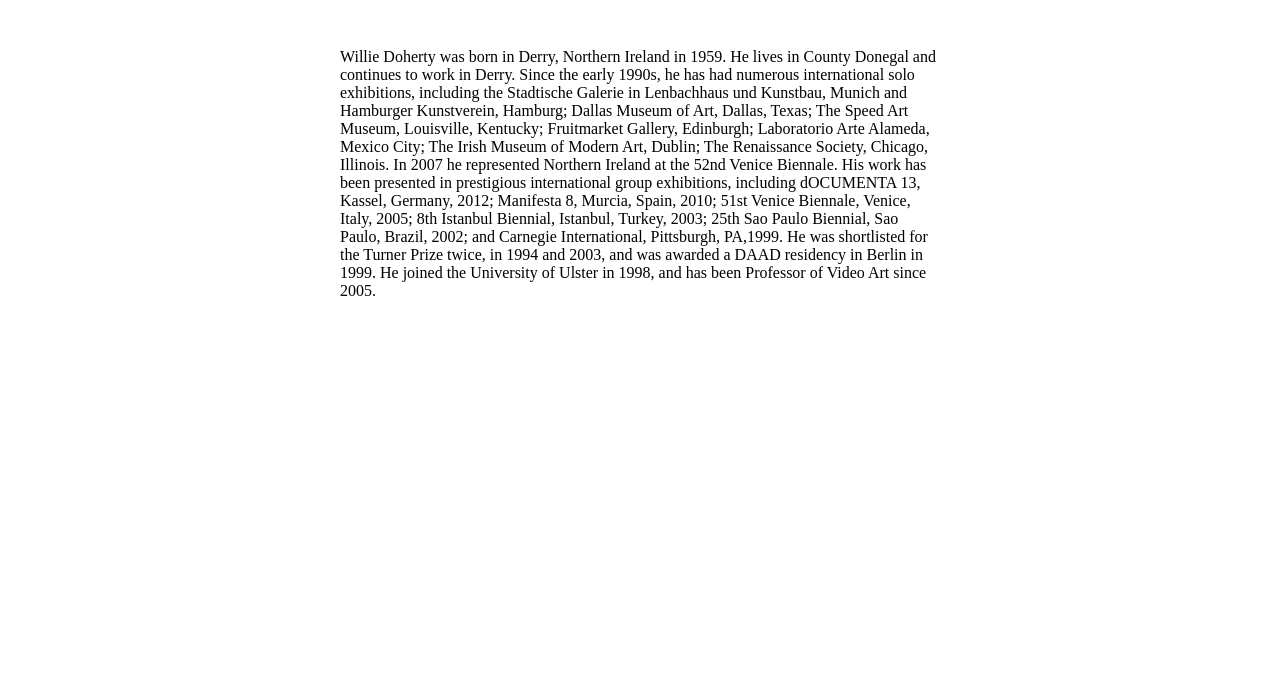
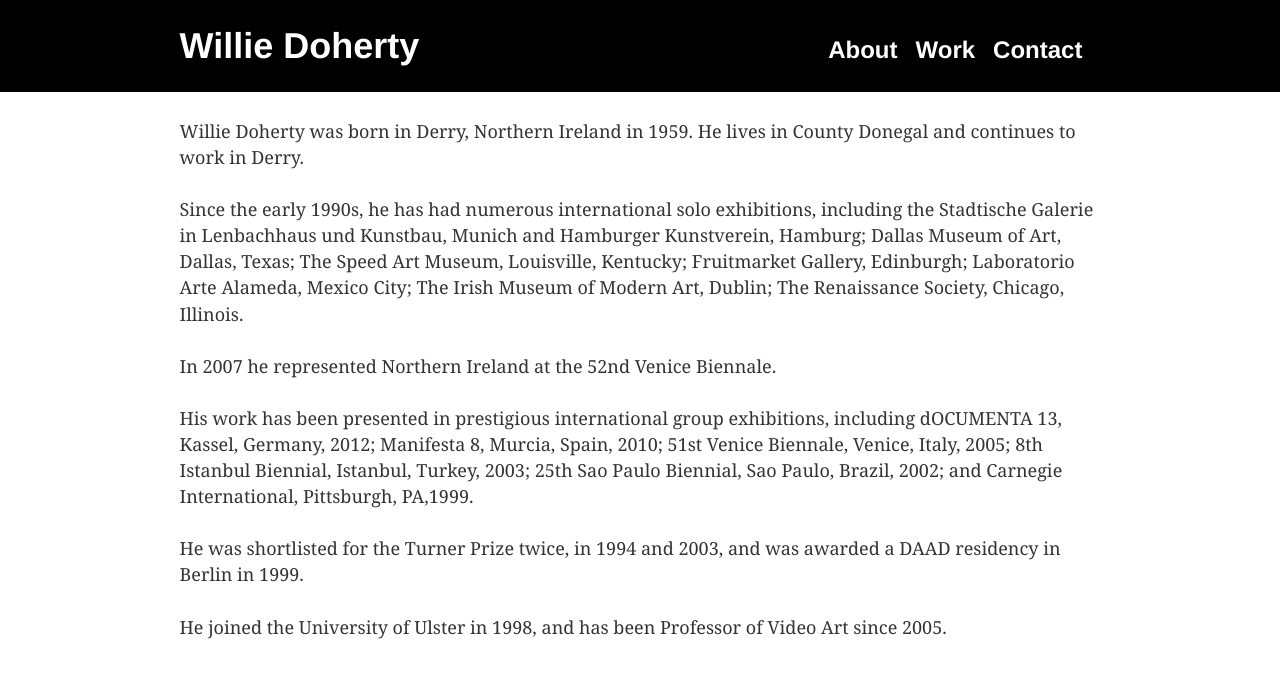
Before and after one commit to tomasdoh/artist-portfolio, a Gatsby site: page /about in a window 1280 px wide. Built offline with nearby package versions, Linux system fonts and the light colour scheme; Gatsby itself is replaced by a stand-in of ours.

Commit message:
Added Layout component with navigation bar

```diff
--- a/gatsby-config.js
+++ b/gatsby-config.js
@@ -1,3 +1,10 @@
 module.exports = {
-  plugins: [`gatsby-plugin-typography`],
+  plugins: [
+    {
+      resolve: `gatsby-plugin-typography`,
+      options: {
+        pathToConfigModule: `src/utils/typography.js`,
+      },
+    },
+  ],
 }
--- a/package.json
+++ b/package.json
@@ -16,8 +16,10 @@
     "gatsby-plugin-typography": "^2.2.4",
     "react": "^16.5.1",
     "react-dom": "^16.5.1",
+    "react-helmet": "^5.2.0",
     "react-typography": "^0.16.18",
-    "typography": "^0.16.18"
+    "typography": "^0.16.18",
+    "typography-theme-st-annes": "^0.16.18"
   },
   "repository": {
     "type": "git",
--- /dev/null
+++ b/src/components/layout.js
@@ -0,0 +1,103 @@
+import React from "react";
+import PropTypes from "prop-types";
+import Link from "gatsby-link";
+import Helmet from "react-helmet";
+
+const Header = () => (
+  <div
+    style={{
+      background: "black",
+      marginBottom: "1.45rem"
+    }}
+  >
+    <div
+      style={{
+        margin: "0 auto",
+        maxWidth: 960,
+        padding: "1.45rem 1.0875rem"
+      }}
+    >
+      <h1 style={{ margin: 0 }}>
+        <Link
+          to="/"
+          style={{
+            color: "white",
+            textDecoration: "none"
+          }}
+        >
+          Willie Doherty
+        </Link>
+        <ul style={{ listStyle: "none", float: "right" }}>
+          <li style={{ display: "inline-block", marginRight: "1rem" }}>
+            <Link
+              style={{
+                color: "white",
+                textDecoration: "none",
+                fontSize: "x-large"
+              }}
+              to="/about"
+            >
+              About
+            </Link>
+          </li>
+          <li style={{ display: "inline-block", marginRight: "1rem" }}>
+            <Link
+              style={{
+                color: "white",
+                textDecoration: "none",
+                fontSize: "x-large"
+              }}
+              to="/work"
+            >
+              Work
+            </Link>
+          </li>
+          <li style={{ display: "inline-block", marginRight: "1rem" }}>
+            <Link
+              style={{
+                color: "white",
+                textDecoration: "none",
+                fontSize: "x-large"
+              }}
+              to="/contact"
+            >
+              Contact
+            </Link>
+          </li>
+        </ul>
+      </h1>
+    </div>
+  </div>
+);
+
+const Layout = ({ children }) => (
+  <div>
+    <Helmet
+      title="Willie Doherty"
+      meta={[
+        { name: "description", content: "Willie Doherty" },
+        { name: "keywords", content: "Artist, Ireland, Northern Ireland, Photography" },
+        { name: "author", content: "Willie Doherty" },
+        { charSet: "utf-8" },
+        { name: "viewport", content: "width=device-width, initial-scale=1.0" }
+      ]}
+    />
+    <Header />
+    <div
+      style={{
+        margin: "0 auto",
+        maxWidth: 960,
+        padding: "0px 1.0875rem 1.45rem",
+        paddingTop: 0
+      }}
+    >
+      {children}
+    </div>
+  </div>
+);
+
+Layout.propTypes = {
+  children: PropTypes.func
+};
+
+export default Layout;
--- a/src/pages/about.js
+++ b/src/pages/about.js
@@ -1,21 +1,25 @@
 import React from "react"
+import Layout from "../components/layout"
 
 export default () => (
-<div style={{ margin: `3rem auto`, maxWidth: 600 }}>
-    {" "}
+<Layout >
 <p>
-
 Willie Doherty was born in Derry, Northern Ireland in 1959. He lives in County Donegal and continues to work in Derry.
-
+</p>
+<p>
 Since the early 1990s, he has had numerous international solo exhibitions, including the Stadtische Galerie in Lenbachhaus und Kunstbau, Munich and Hamburger Kunstverein, Hamburg; Dallas Museum of Art, Dallas, Texas; The Speed Art Museum, Louisville, Kentucky; Fruitmarket Gallery, Edinburgh; Laboratorio Arte Alameda, Mexico City; The Irish Museum of Modern Art, Dublin; The Renaissance Society, Chicago, Illinois.
-
+</p>
+<p>
 In 2007 he represented Northern Ireland at the 52nd Venice Biennale.
-
+</p>
+<p>
 His work has been presented in prestigious international group exhibitions, including dOCUMENTA 13, Kassel, Germany, 2012; Manifesta 8, Murcia, Spain, 2010; 51st Venice Biennale, Venice, Italy, 2005; 8th Istanbul Biennial, Istanbul, Turkey, 2003; 25th Sao Paulo Biennial, Sao Paulo, Brazil, 2002; and Carnegie International, Pittsburgh, PA,1999.
-
+</p>
+<p>
 He was shortlisted for the Turner Prize twice, in 1994 and 2003, and was awarded a DAAD residency in Berlin in 1999.
-
+</p>
+<p>
 He joined the University of Ulster in 1998, and has been Professor of Video Art since 2005.
 </p>
-</div>
+</Layout>
 )
--- /dev/null
+++ b/src/utils/typography.js
@@ -0,0 +1,5 @@
+import Typography from "typography"
+
+const typography = new Typography({ baseFontSize: "18px" })
+
+export default typography
```
Also changed, not shown: src/pages/index.js (+3 -5 lines), 1 other file.
